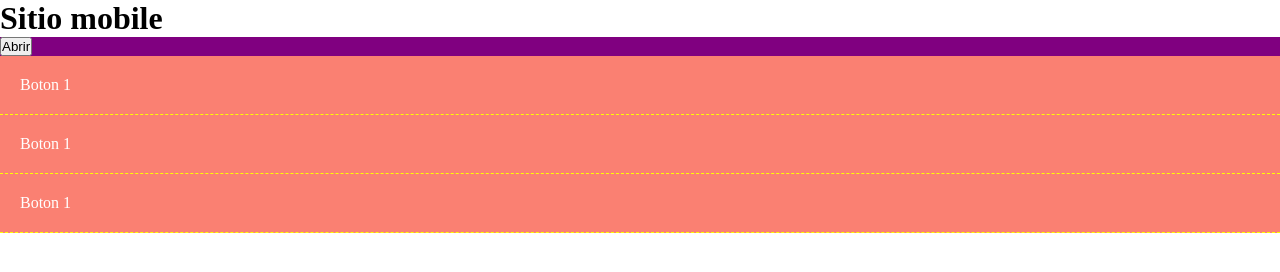
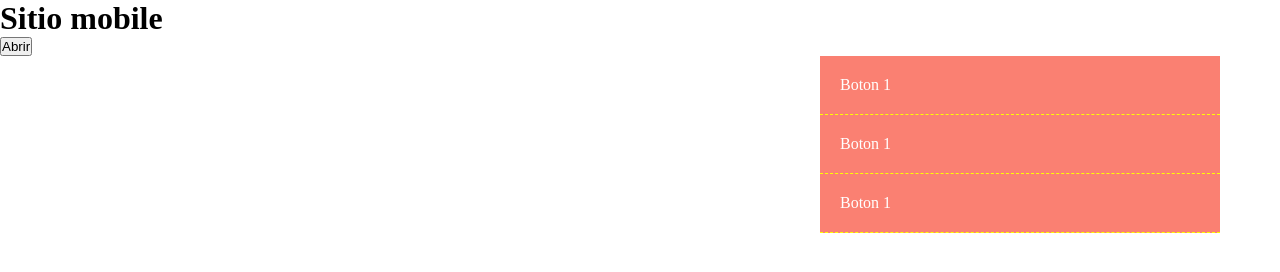
Before and after one commit to marugm/mobile, a plain HTML site: page mobile.html in a window 1280 px wide. Drawn offline with Linux system fonts and the light colour scheme.

Commit message:
mas estilo

```diff
--- a/mobile.css
+++ b/mobile.css
@@ -6,7 +6,15 @@
 	box-sizing: border-box;
 }
 
+.nav {
+	position: relative;
+}
+
 .nav-mobile {
+	position: absolute;
+	right: 30px;
+	width: 400px;
+
 	list-style-type: none;
 	background-color: purple;
 }
--- a/mobile.html
+++ b/mobile.html
@@ -13,16 +13,20 @@
 <body>
 	<h1>Sitio mobile</h1>
 
+	<div class="nav">
+		<button id="boton">Abrir</button>
+
 		<div class="nav-mobile">
-		<button id="boton">Abrir</button>
 
 			<ul class="nav-mobile">
 				<li><a href="#">Boton 1</a></li>
 				<li><a href="#">Boton 1</a></li>
 				<li><a href="#">Boton 1</a></li>
 			</ul>
+
 		</div>
 
+	</div>
 </body>
 
 
```
Lines whose indentation alone changed are shown as unchanged.
